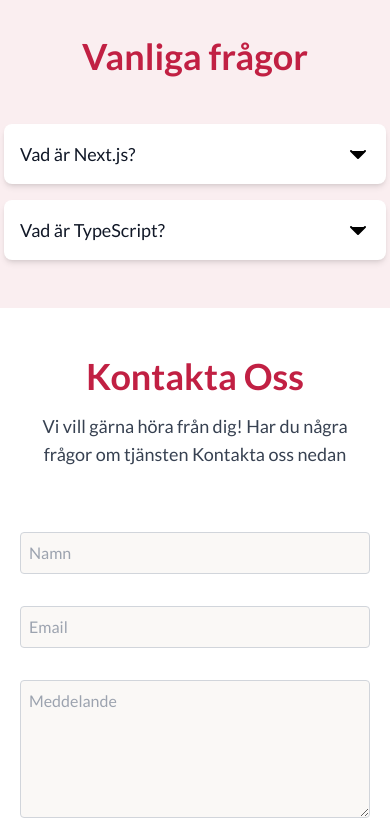
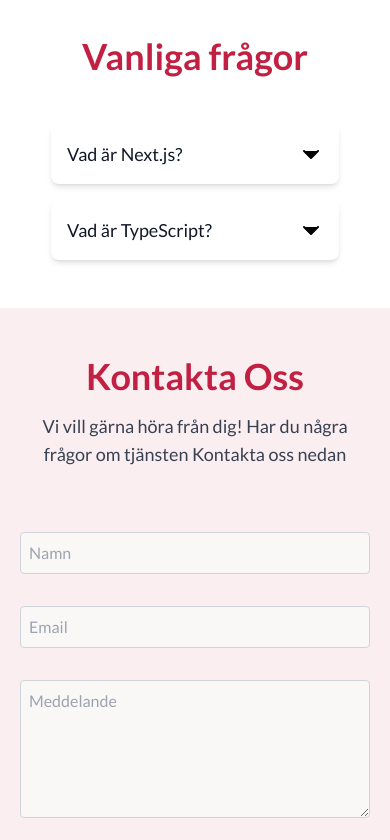
Before and after one commit to hugojohansson1021/JournalKollen, a Next.js app: page / in a window 390 px wide. Shown: the part 4100-4940 px from the top of the page. Built offline with nearby package versions, Linux system fonts and the light colour scheme.

Commit message:
Faq - New frontend, responsive

```diff
--- a/src/app/components/ContactForm.tsx
+++ b/src/app/components/ContactForm.tsx
@@ -71,7 +71,7 @@
   };
 
   return (
-    <section id='Kontakta' className="bg-white w-full ">
+    <section id='Kontakta' className=" w-full ">
       <div className="max-w-7xl mx-auto " >
         <div className="flex flex-col justify-center text-center mb-8 ">
           <motion.h2
--- a/src/app/components/Faq.tsx
+++ b/src/app/components/Faq.tsx
@@ -45,7 +45,8 @@
   };
 
   return (
-    <section className="py-12 px-4 sm:px-6 lg:px-8 mt-12 shadow-lg">
+    <div className="w-full bg-white">
+      <section className="py-12 px-4 sm:px-6 lg:px-8 mt-12">
         <div className="max-w-7xl mx-auto">
           <div className="flex flex-col justify-center text-center mb-8">
             <motion.h2
@@ -59,12 +60,13 @@
             </motion.h2>
           </div>
 
+          <div className="flex justify-center">
             <div className="space-y-4">
               {currentTextConfig.questions.map((item, index) => (
                 <div key={index} className="bg-white p-4 rounded-lg shadow-md">
                   <button
                     onClick={() => handleToggle(index)}
-                className="flex justify-between items-center w-[350px] text-left"
+                    className="flex justify-between items-center w-64 md:w-96 text-left"
                   >
                     <span className="text-lg font-medium text-gray-900">{item.question}</span>
                     <svg
@@ -86,7 +88,7 @@
                       transition={{ duration: 0.3 }}
                       className="mt-2"
                     >
-                  <div className="pl-6 w-[350px]">
+                      <div className="pl-6 w-64 md:w-96">
                         <p className="text-gray-700">{item.answer}</p>
                       </div>
                     </motion.div>
@@ -95,7 +97,9 @@
               ))}
             </div>
           </div>
+        </div>
       </section>
+    </div>
   );
 };
 
--- a/src/app/components/Varfor.tsx
+++ b/src/app/components/Varfor.tsx
@@ -1,6 +1,7 @@
 'use client'
 import React from 'react';
 import { motion } from 'framer-motion';
+
 
 const SecurityInfo: React.FC<{ isSwedish: boolean; setIsSwedish: React.Dispatch<React.SetStateAction<boolean>> }> = ({ isSwedish }) => {
   const textConfig = {
@@ -68,6 +69,7 @@
           ))}
         </div>
       </div>
+
     </section>
   );
 };
```
Lines whose indentation alone changed are shown as unchanged.
